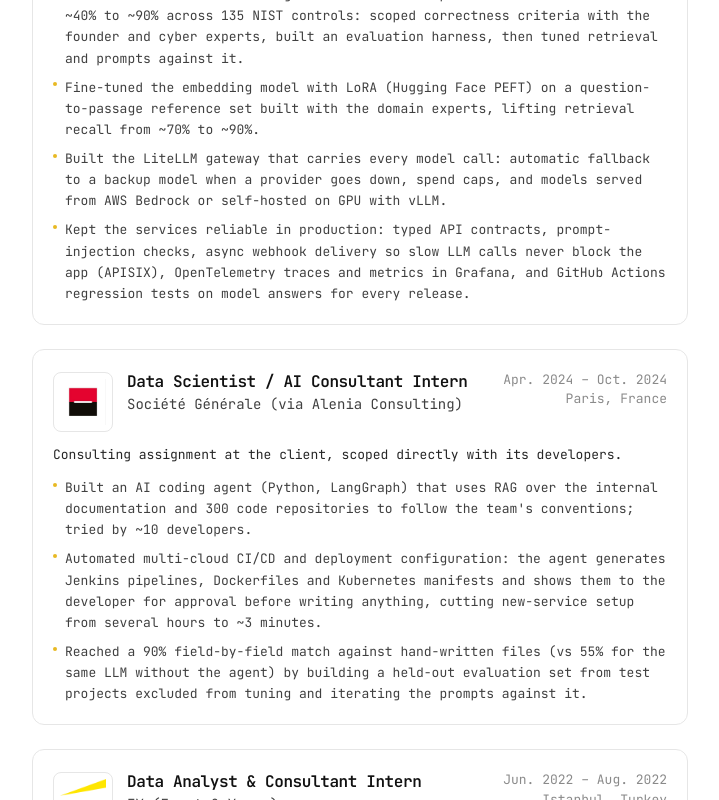
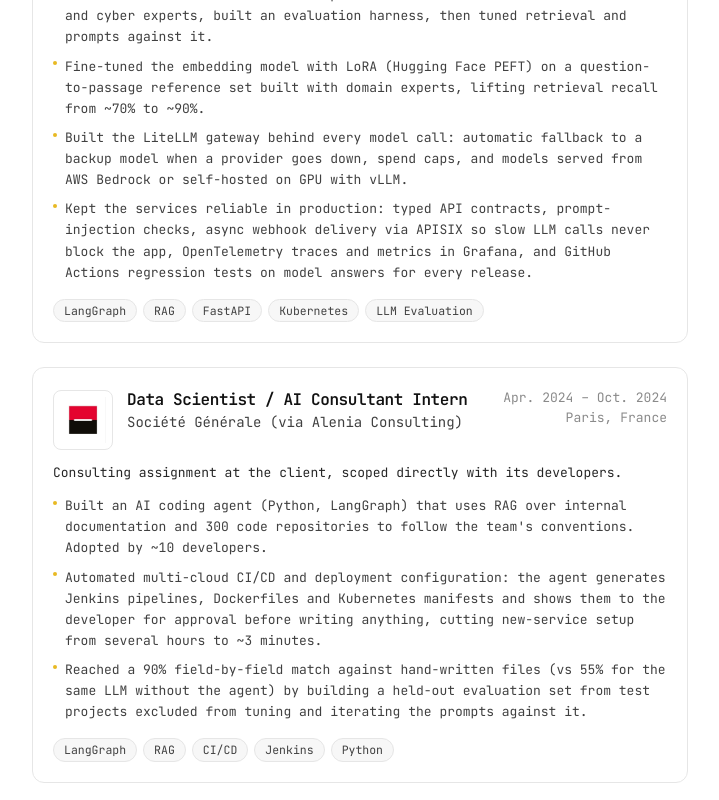
Before and after one commit to mahird3/personal-website, a Next.js app: page /resume in a window 1280 px wide. Shown: the part 660-1460 px from the top of the page, without its empty margins (280-999 px from the left). Built offline with nearby package versions, Linux system fonts and the light colour scheme.

Commit message:
Polish resume bullets and add per-role skills
Align experience wording with the LinkedIn version, show key skills as
chips under each role, and add OpenTelemetry, Grafana, GitHub Actions
and Jenkins to the tech stack.

```diff
--- a/src/app/resume/page.tsx
+++ b/src/app/resume/page.tsx
@@ -64,6 +64,18 @@
                   </li>
                 ))}
               </ul>
+              {job.skills?.length ? (
+                <ul className="mt-4 flex flex-wrap gap-1.5" aria-label="Skills">
+                  {job.skills.map((skill) => (
+                    <li
+                      key={skill}
+                      className="rounded-full border border-border bg-pill px-2.5 py-0.5 text-[11.5px] text-neutral-700"
+                    >
+                      {skill}
+                    </li>
+                  ))}
+                </ul>
+              ) : null}
             </li>
           ))}
         </ol>
--- a/src/components/icons.tsx
+++ b/src/components/icons.tsx
@@ -18,6 +18,10 @@
   docker: "docker/docker-original.svg",
   kubernetes: "kubernetes/kubernetes-plain.svg",
   airflow: "apacheairflow/apacheairflow-original.svg",
+  opentelemetry: "opentelemetry/opentelemetry-original.svg",
+  grafana: "grafana/grafana-original.svg",
+  githubactions: "githubactions/githubactions-original.svg",
+  jenkins: "jenkins/jenkins-original.svg",
   sklearn: "scikitlearn/scikitlearn-original.svg",
   pandas: "pandas/pandas-original.svg",
   numpy: "numpy/numpy-original.svg",
--- a/src/data/site.ts
+++ b/src/data/site.ts
@@ -51,6 +51,10 @@
   { name: "Kubernetes", icon: "kubernetes" },
   { name: "AWS", icon: "aws" },
   { name: "Airflow", icon: "airflow" },
+  { name: "OpenTelemetry", icon: "opentelemetry" },
+  { name: "Grafana", icon: "grafana" },
+  { name: "GitHub Actions", icon: "githubactions" },
+  { name: "Jenkins", icon: "jenkins" },
   { name: "Git", icon: "git" },
 ];
 
@@ -86,6 +90,8 @@
   /** One-paragraph context: what the company/assignment was and the headline outcome. */
   summary?: string;
   bullets: string[];
+  /** Key skills for this role, shown as chips under the bullets. */
+  skills?: string[];
 };
 
 export const experiences: Experience[] = [
@@ -97,13 +103,14 @@
     logo: "/companies/mindlapse.png",
     summary: "Startup building an AI-augmented cyber governance platform.",
     bullets: [
-      "Shipped 10+ AI features across nine Python/FastAPI microservices (LangGraph, LangChain, Docker, Kubernetes, PostgreSQL), used by the compliance teams of large enterprise clients to draft the risk scenarios, risk treatments, executive summaries and security questionnaires consultants used to write by hand.",
+      "Shipped 10+ AI features across nine Python/FastAPI microservices (LangGraph, LangChain, Docker, Kubernetes, PostgreSQL), used by the compliance teams of large enterprise clients to draft risk scenarios, risk treatments, executive summaries and security questionnaires that consultants used to write by hand.",
       "Built LLM agents and RAG pipelines that read a client's full document set and assess its security maturity against NIST CSF and NIS2: Airflow document processing, hybrid search over a Milvus vector index, a citation to the supporting passage on every answer, and a deterministic scoring engine downstream so final scores stay auditable.",
-      "Raised the AI risk score's agreement with the experts' own assessment from ~40% to ~90% across 135 NIST controls: scoped correctness criteria with the founder and cyber experts, built an evaluation harness, then tuned retrieval and prompts against it.",
-      "Fine-tuned the embedding model with LoRA (Hugging Face PEFT) on a question-to-passage reference set built with the domain experts, lifting retrieval recall from ~70% to ~90%.",
-      "Built the LiteLLM gateway that carries every model call: automatic fallback to a backup model when a provider goes down, spend caps, and models served from AWS Bedrock or self-hosted on GPU with vLLM.",
-      "Kept the services reliable in production: typed API contracts, prompt-injection checks, async webhook delivery so slow LLM calls never block the app (APISIX), OpenTelemetry traces and metrics in Grafana, and GitHub Actions regression tests on model answers for every release.",
+      "Raised the AI risk score's agreement with expert assessments from ~40% to ~90% across 135 NIST controls: scoped correctness criteria with the founder and cyber experts, built an evaluation harness, then tuned retrieval and prompts against it.",
+      "Fine-tuned the embedding model with LoRA (Hugging Face PEFT) on a question-to-passage reference set built with domain experts, lifting retrieval recall from ~70% to ~90%.",
+      "Built the LiteLLM gateway behind every model call: automatic fallback to a backup model when a provider goes down, spend caps, and models served from AWS Bedrock or self-hosted on GPU with vLLM.",
+      "Kept the services reliable in production: typed API contracts, prompt-injection checks, async webhook delivery via APISIX so slow LLM calls never block the app, OpenTelemetry traces and metrics in Grafana, and GitHub Actions regression tests on model answers for every release.",
     ],
+    skills: ["LangGraph", "RAG", "FastAPI", "Kubernetes", "LLM Evaluation"],
   },
   {
     company: "Société Générale (via Alenia Consulting)",
@@ -113,10 +120,11 @@
     logo: "/companies/sg.png",
     summary: "Consulting assignment at the client, scoped directly with its developers.",
     bullets: [
-      "Built an AI coding agent (Python, LangGraph) that uses RAG over the internal documentation and 300 code repositories to follow the team's conventions; tried by ~10 developers.",
+      "Built an AI coding agent (Python, LangGraph) that uses RAG over internal documentation and 300 code repositories to follow the team's conventions. Adopted by ~10 developers.",
       "Automated multi-cloud CI/CD and deployment configuration: the agent generates Jenkins pipelines, Dockerfiles and Kubernetes manifests and shows them to the developer for approval before writing anything, cutting new-service setup from several hours to ~3 minutes.",
       "Reached a 90% field-by-field match against hand-written files (vs 55% for the same LLM without the agent) by building a held-out evaluation set from test projects excluded from tuning and iterating the prompts against it.",
     ],
+    skills: ["LangGraph", "RAG", "CI/CD", "Jenkins", "Python"],
   },
   {
     company: "EY (Ernst & Young)",
@@ -129,6 +137,7 @@
       "Utilized Python for basic statistical analysis and NLP semantic filtering to help identify potential anomalies in financial transactions.",
       "Supported senior analysts with data preparation, audit checks, and quantitative reporting for ongoing forensic investigations.",
     ],
+    skills: ["SQL", "Python", "NLP", "Data Cleaning"],
   },
   {
     company: "Yapı Kredi",
@@ -141,6 +150,7 @@
       "Supported the migration of legacy risk workflows from SAS to Python, helping improve code maintainability and execution speed.",
       "Contributed to data preparation, model validation checks, and routine reporting alongside the senior risk modeling team.",
     ],
+    skills: ["Credit Risk Modeling", "XGBoost", "Logistic Regression", "Python"],
   },
 ];
 
```
